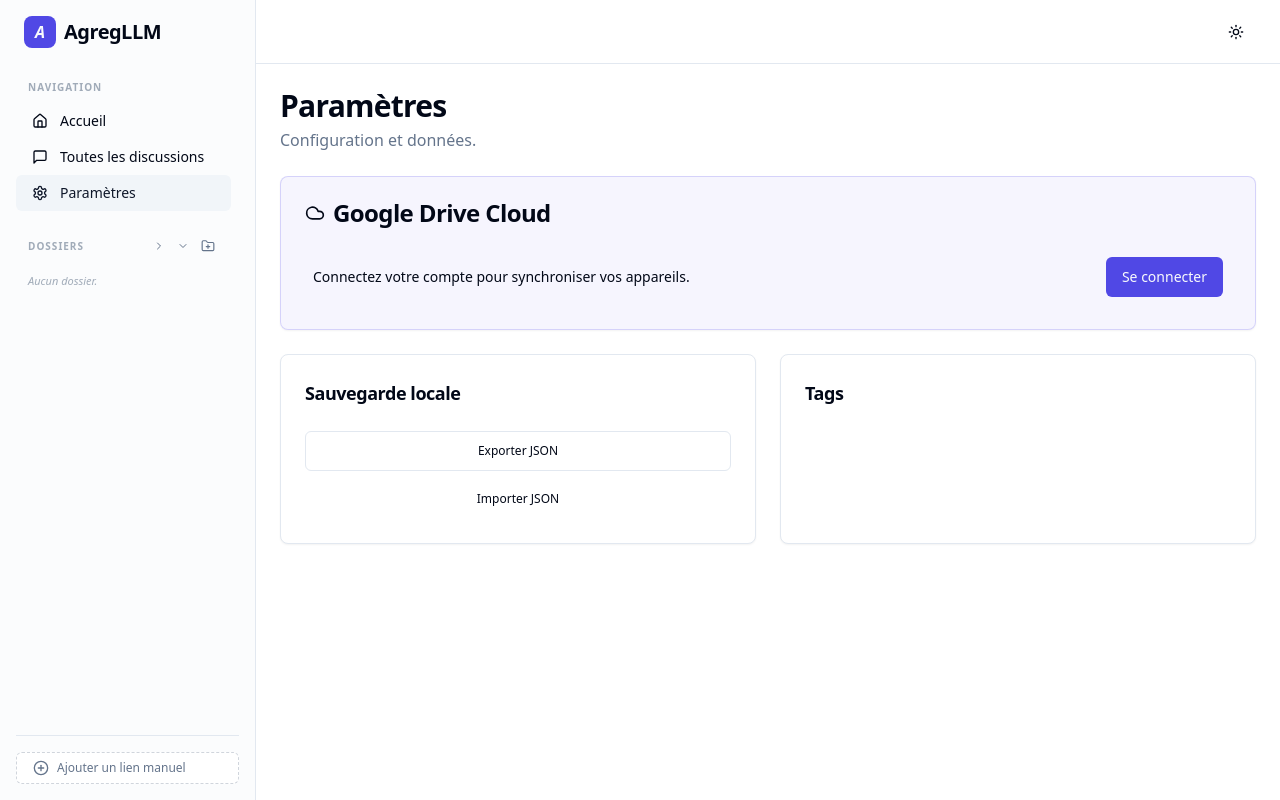
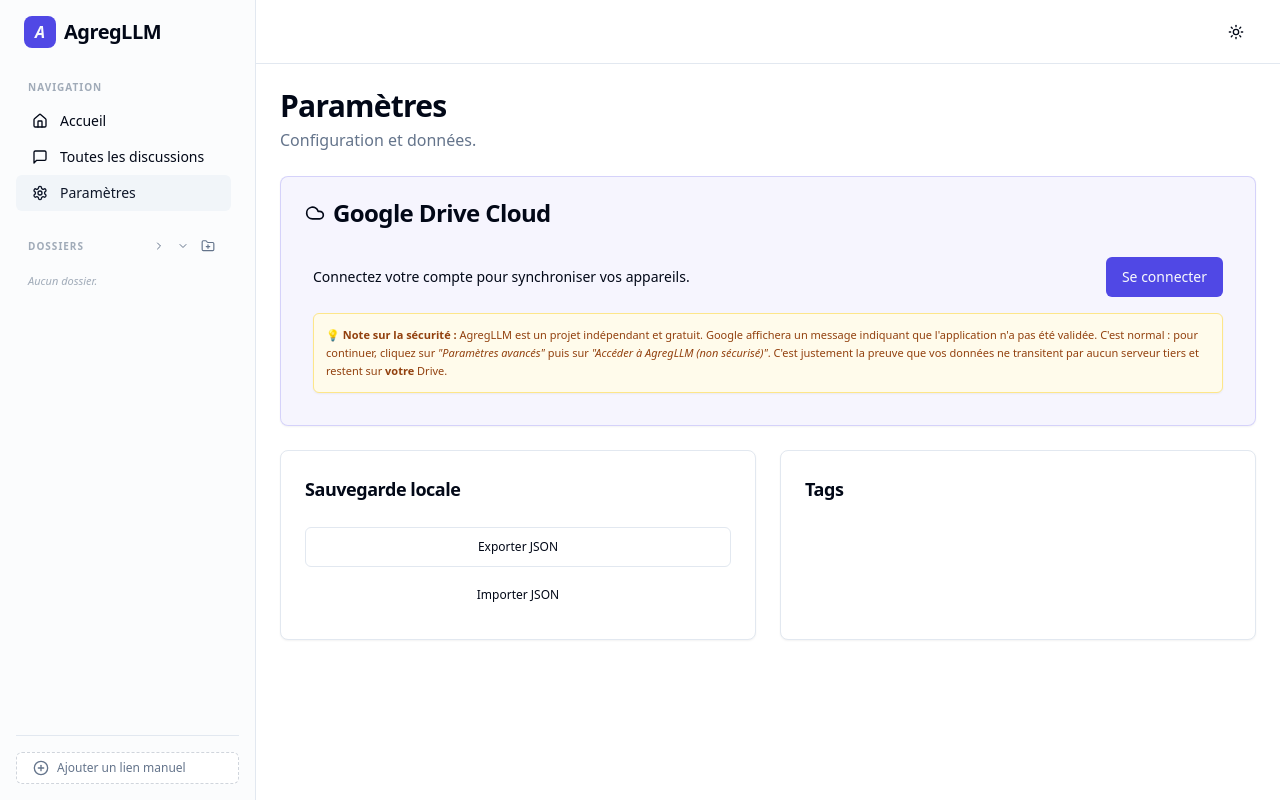
Before and after one commit to Fredb34670/AgregLLM, a React (Vite) app in the folder webapp/: page /AgregLLM/settings in a window 1280 px wide. Built offline with nearby package versions, Linux system fonts and the light colour scheme.

Commit message:
ui: add security note for Google warning

```diff
--- a/webapp/src/components/Settings.tsx
+++ b/webapp/src/components/Settings.tsx
@@ -62,9 +62,17 @@
         </CardHeader>
         <CardContent>
           {!isConnected ? (
-            <div className="flex items-center justify-between p-2">
-              <p className="text-sm">Connectez votre compte pour synchroniser vos appareils.</p>
-              <Button onClick={() => gdrive.login()}>Se connecter</Button>
+            <div className="space-y-4 p-2">
+              <div className="flex items-center justify-between">
+                <p className="text-sm">Connectez votre compte pour synchroniser vos appareils.</p>
+                <Button onClick={() => gdrive.login()}>Se connecter</Button>
+              </div>
+              <div className="text-[11px] bg-amber-50 dark:bg-amber-950/20 border border-amber-200 dark:border-amber-900 p-3 rounded-md text-amber-800 dark:text-amber-200 leading-relaxed shadow-sm">
+                <strong>💡 Note sur la sécurité :</strong> AgregLLM est un projet indépendant et gratuit.
+                Google affichera un message indiquant que l'application n'a pas été validée.
+                C'est normal : pour continuer, cliquez sur <em>"Paramètres avancés"</em> puis sur <em>"Accéder à AgregLLM (non sécurisé)"</em>.
+                C'est justement la preuve que vos données ne transitent par aucun serveur tiers et restent sur <strong>votre</strong> Drive.
+              </div>
             </div>
           ) : (
             <div className="flex items-center justify-between p-2">
```
